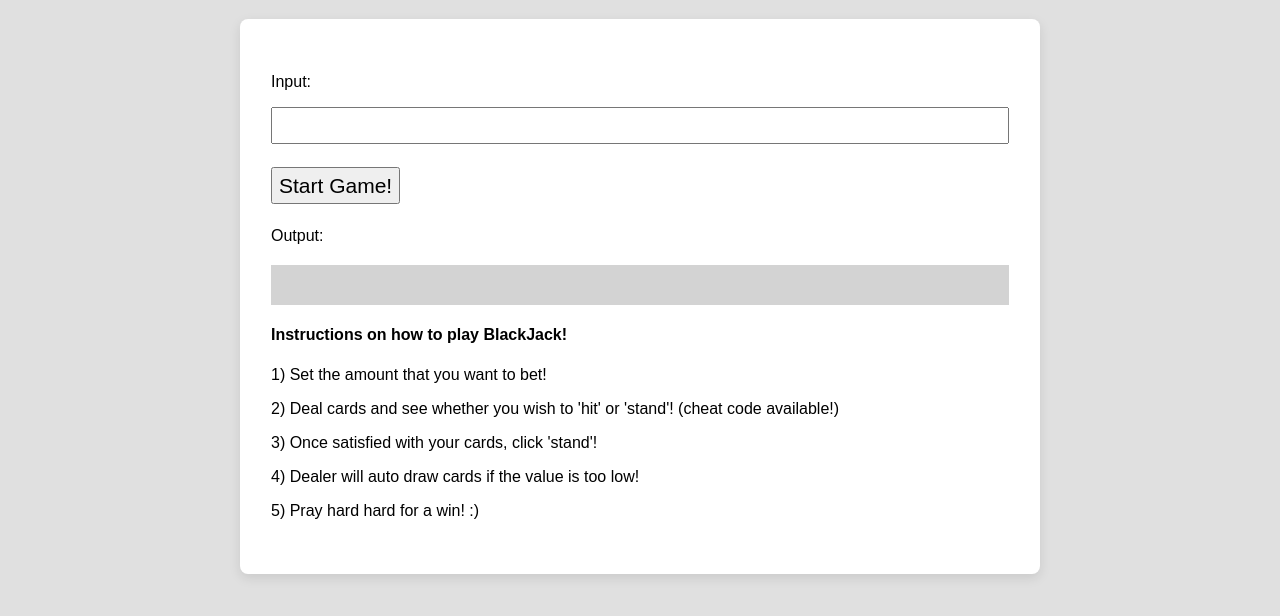
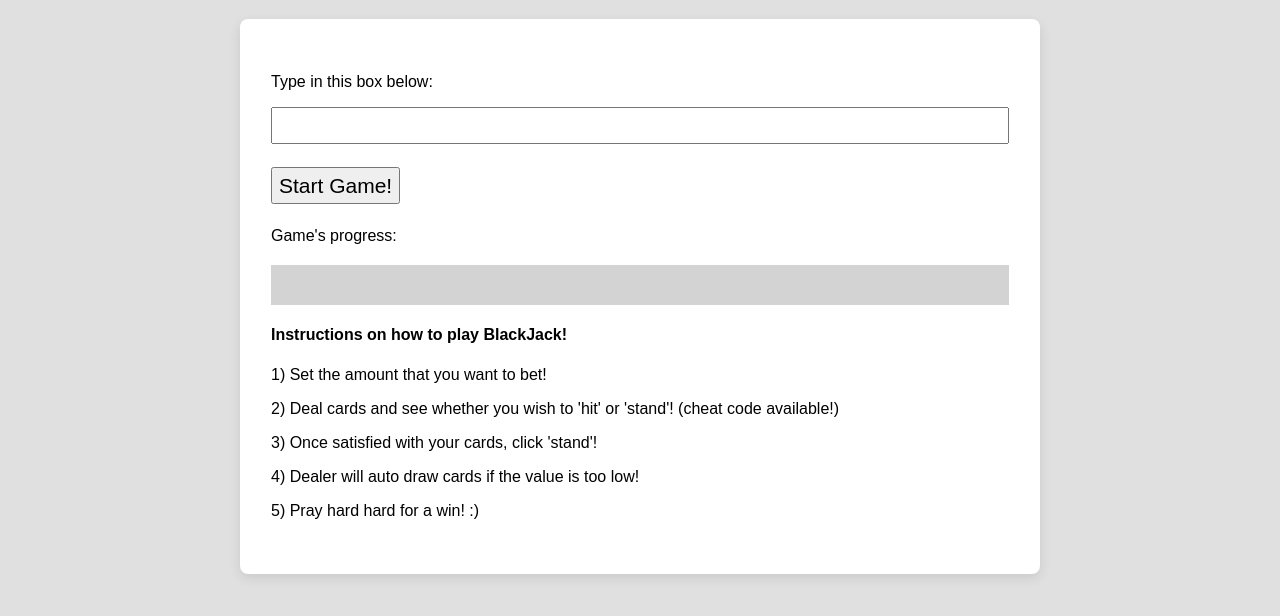
Before and after one commit to longpaladin/basics-14-1, a plain HTML site: page project3-blackjack/index.html in a window 1280 px wide. Shown: the part 134-750 px from the top of the page. Drawn offline with Linux system fonts and the light colour scheme.

Commit message:
blackjack final

```diff
--- a/project3-blackjack/index.html
+++ b/project3-blackjack/index.html
@@ -64,7 +64,7 @@ The <html> element is known as the root element of a HTML page. All other elemen
     <!-- The <div> tag defines a division or a section in an HTML document, and is commonly use as a "container" for nested HTML elements. -->
     <div class="container">
       <!-- The <p> tag defines a paragraph element. -->
-      <p>Input:</p>
+      <p>Type in this box below:</p>
       <!-- The self-closing <input /> tag represents a field for a user to enter input. -->
       <input id="input-field" />
       <!-- The self-closing <br /> tag represents a line break - a line's worth of spacing before dispalying the next element. -->
@@ -73,7 +73,7 @@ The <html> element is known as the root element of a HTML page. All other elemen
       <div id="buttons-container">
         <button id="submit-button">Submit</button>
       </div>
-      <p>Output:</p>
+      <p>Game's progress:</p>
       <div class="output-div" id="output-div"></div>
       <div>
         <h4>Instructions on how to play BlackJack!</h4>
```
Also changed, not shown: 2 other files.
